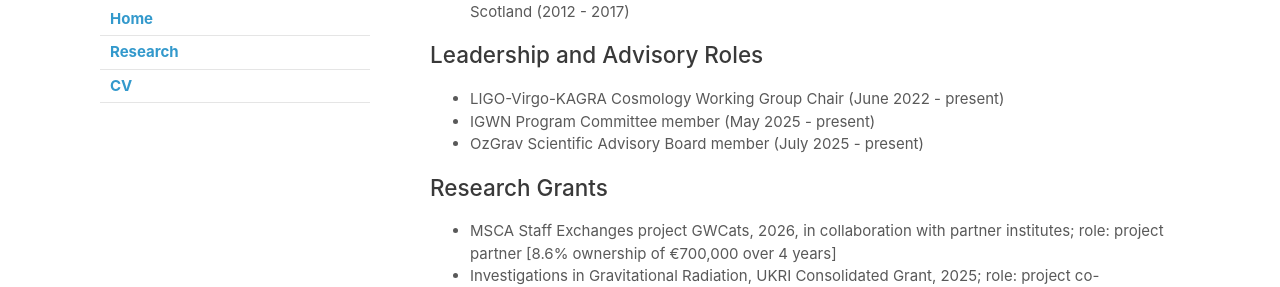
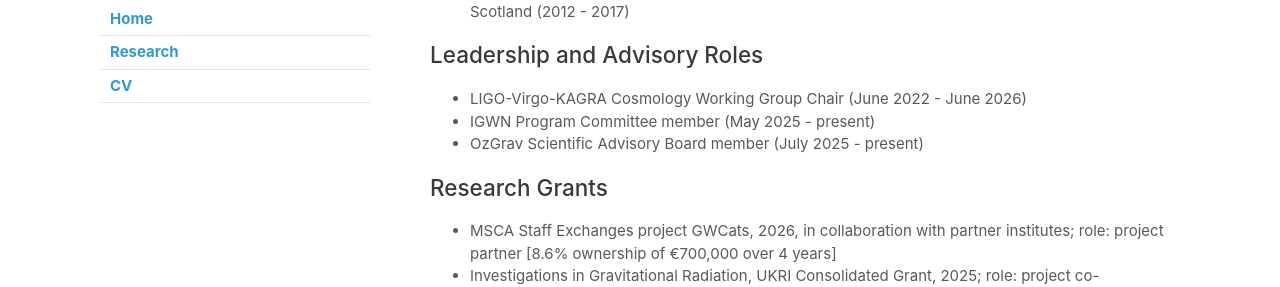
Before and after one commit to rachelmgray/rachelmgray.github.io, a Jekyll site: the page built from cv.md, in a window 1280 px wide and 900 px high, scrolled down 334 px. Shown: the part 171-458 px from the top of the window. Built offline with Jekyll 4.4.1, drawn with Linux system fonts in a browser that asks for light colours; our own code applies the rules of GitHub Pages for plain Markdown files.

Commit message:
update cv

```diff
--- a/cv.md
+++ b/cv.md
@@ -13,7 +13,7 @@ I am a lecturer at the University of Glasgow, specialising in constraining cosmo
 - **MSci in Astronomy and Physics**, with Honours of the First Class, *University of Glasgow*, Glasgow, Scotland (2012 - 2017)
 
 ## Leadership and Advisory Roles
-- LIGO-Virgo-KAGRA Cosmology Working Group Chair (June 2022 - present)
+- LIGO-Virgo-KAGRA Cosmology Working Group Chair (June 2022 - June 2026)
 - IGWN Program Committee member (May 2025 - present)
 - OzGrav Scientific Advisory Board member (July 2025 - present)
 
```
